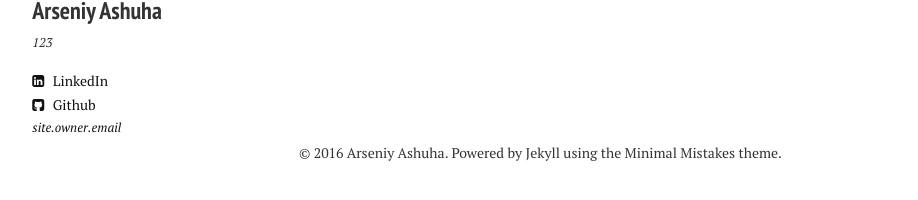
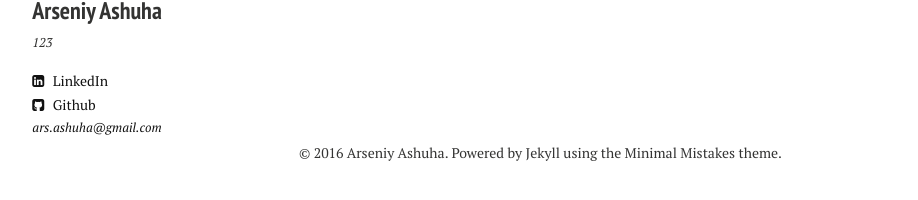
Before and after one commit to senya-ashukha/senya-ashukha.github.io, a Jekyll site: the page built from _posts/2016-08-29-deep-learning-evolution.md, in a window 1280 px wide. Shown: the part 251-451 px from the top of the page, without its empty margins (21-939 px from the left). Built offline with Jekyll 4.4.1, drawn with Linux system fonts in a browser that asks for light colours; nearby versions of some CDN libraries.

```diff
--- a/_includes/_author-bio.html
+++ b/_includes/_author-bio.html
@@ -20,5 +20,5 @@
 {% if site.owner.pinterest %}<a href="http://www.pinterest.com/{{ site.owner.pinterest }}" class="author-social" target="_blank"><i class="fa fa-pinterest"></i> Pinterest</a>{% endif %}
 {% if site.owner.foursquare %}<a href="http://foursquare.com/{{ site.owner.foursquare }}" class="author-social" target="_blank"><i class="fa fa-foursquare"></i> Foursquare</a>{% endif %}
 {% if site.owner.steam %}<a href="http://steamcommunity.com/id/{{ site.owner.steam }}" class="author-social" target="_blank"><i class="fa fa-steam-square"></i> Steam</a>{% endif %}
-{% if site.owner.email %}<p class="author-social">site.owner.email</p>{% endif %}
+{% if site.owner.email %}<p class="author-social">{{ site.owner.email }}</p>{% endif %}
 {% if site.owner.google_plus %}<a href="http://plus.google.com/{{ site.owner.google_plus }}" class="author-social" target="_blank"><i class="fa fa-google-plus-square"></i> Google+</a>{% endif %}
```
Also changed, not shown: 1 other file.
